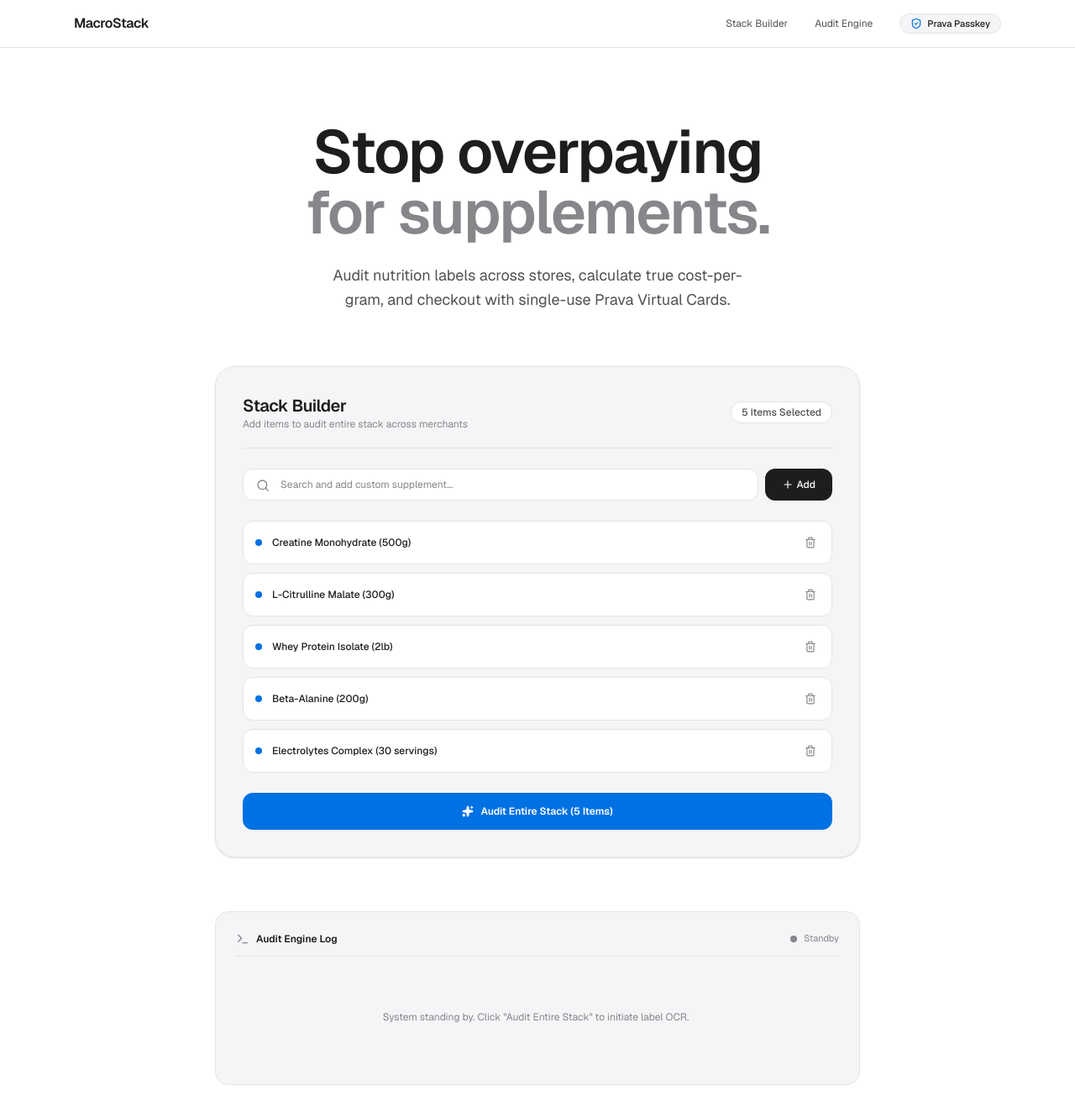
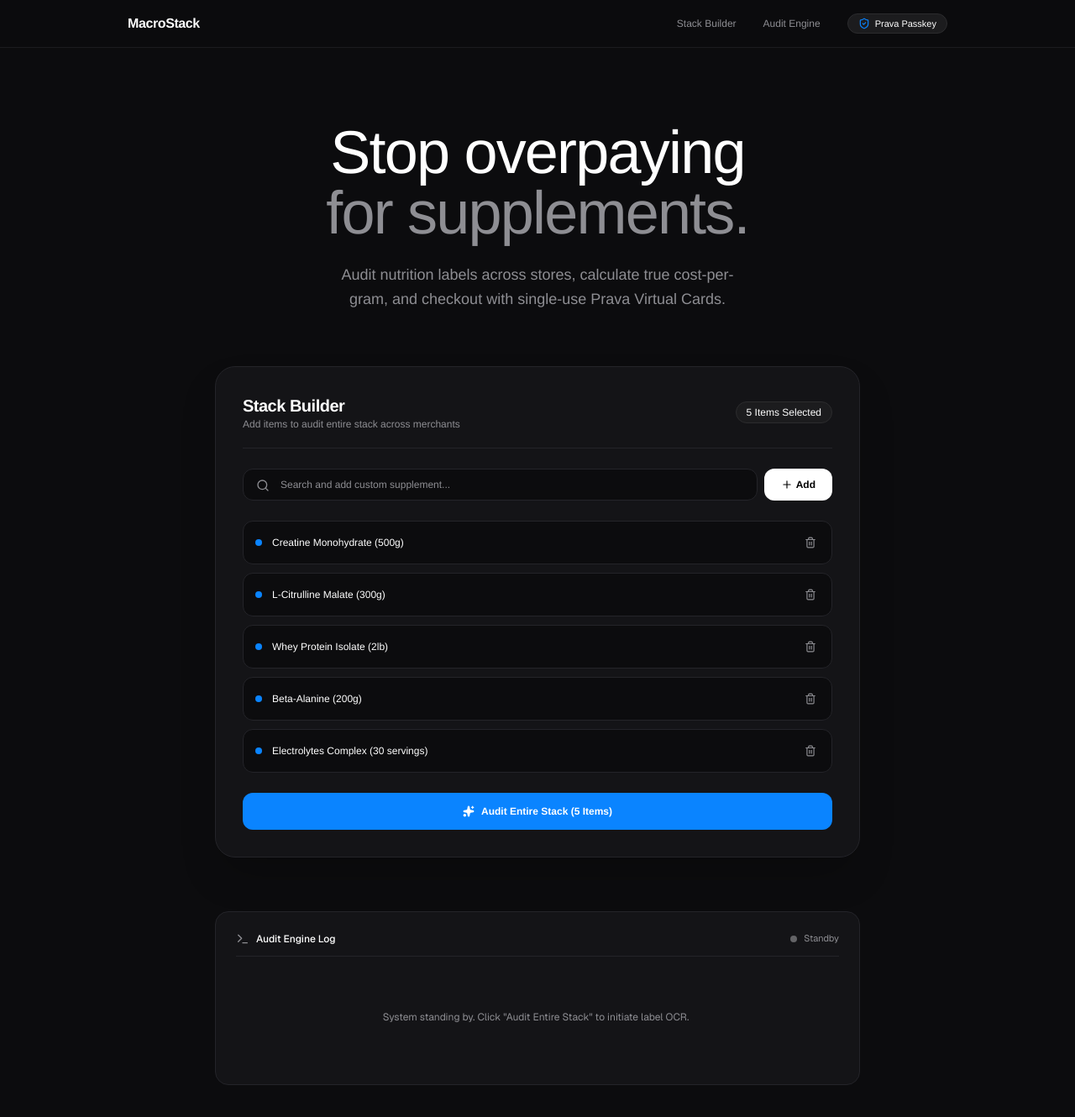
Before and after one commit to ParFaNox/macro-stack, a Next.js app: page / in a window 1280 px wide. Shown: the top 1330 px of the page at 84% size. Built offline with nearby package versions, Linux system fonts and the light colour scheme.

Commit message:
style: Helvetica Neue Apple dark mode luxury UI overhaul

```diff
--- a/src/app/page.tsx
+++ b/src/app/page.tsx
@@ -13,8 +13,7 @@ import {
   Search,
   Plus,
   Trash2,
-  ShieldCheck,
-  Check
+  ShieldCheck
 } from "lucide-react";
 
 export default function Dashboard() {
@@ -152,31 +151,31 @@ export default function Dashboard() {
   const netSavings = originalTotal - auditedTotal;
 
   return (
-    <div className="min-h-screen bg-[#ffffff] text-[#1d1d1f] font-sans selection:bg-[#0071e3] selection:text-white antialiased">
+    <div className="min-h-screen bg-[#0c0c0e] text-[#f2f2f7] font-[Helvetica_Neue,Helvetica,Arial,sans-serif] selection:bg-[#0a84ff] selection:text-white antialiased">
       <Navbar />
 
       <main className="max-w-5xl mx-auto px-6 py-16 space-y-16">
-        {/* APPLE-STYLE CHIC HERO */}
+        {/* HELVETICA APPLE DARK HERO */}
         <section className="text-center space-y-4 max-w-3xl mx-auto pt-6">
-          <h1 className="text-4xl sm:text-6xl md:text-7xl font-semibold tracking-tight text-[#1d1d1f] leading-none">
+          <h1 className="text-4xl sm:text-6xl md:text-7xl font-[#700] tracking-tight text-white leading-none">
             Stop overpaying <br />
-            <span className="text-[#86868b]">for supplements.</span>
+            <span className="text-[#8e8e93]">for supplements.</span>
           </h1>
 
-          <p className="text-[#515154] text-base sm:text-lg font-normal max-w-lg mx-auto leading-relaxed pt-2">
+          <p className="text-[#8e8e93] text-base sm:text-lg font-normal max-w-lg mx-auto leading-relaxed pt-2">
             Audit nutrition labels across stores, calculate true cost-per-gram, and checkout with single-use Prava Virtual Cards.
           </p>
         </section>
 
         {/* STACK BUILDER CARD SECTION */}
         <section id="stack-builder" className="max-w-3xl mx-auto space-y-6">
-          <div className="rounded-3xl bg-[#f5f5f7] border border-[#e5e5e7] p-8 space-y-6 shadow-sm">
-            <div className="flex flex-col sm:flex-row sm:items-center justify-between gap-2 pb-5 border-b border-[#e5e5e7]">
+          <div className="rounded-3xl bg-[#141417] border border-[#242429] p-8 space-y-6 shadow-2xl">
+            <div className="flex flex-col sm:flex-row sm:items-center justify-between gap-2 pb-5 border-b border-[#242429]">
               <div>
-                <h2 className="text-xl font-semibold text-[#1d1d1f] tracking-tight">Stack Builder</h2>
-                <p className="text-xs text-[#86868b]">Add items to audit entire stack across merchants</p>
+                <h2 className="text-xl font-bold text-white tracking-tight">Stack Builder</h2>
+                <p className="text-xs text-[#8e8e93]">Add items to audit entire stack across merchants</p>
               </div>
-              <span className="text-xs text-[#515154] bg-white px-3 py-1 rounded-full border border-[#e5e5e7] self-start sm:self-auto font-medium">
+              <span className="text-xs text-white bg-[#1c1c1e] px-3 py-1 rounded-full border border-[#2c2c2e] self-start sm:self-auto font-medium">
                 {stackCart.length} Items Selected
               </span>
             </div>
@@ -190,18 +189,18 @@ export default function Dashboard() {
               className="flex gap-2"
             >
               <div className="relative flex-1">
-                <Search className="absolute left-4 top-3 w-4 h-4 text-[#86868b]" />
+                <Search className="absolute left-4 top-3 w-4 h-4 text-[#8e8e93]" />
                 <input
                   type="text"
                   placeholder="Search and add custom supplement..."
                   value={searchInput}
                   onChange={(e) => setSearchInput(e.target.value)}
-                  className="w-full pl-11 pr-4 py-2.5 rounded-xl bg-white border border-[#e5e5e7] text-[#1d1d1f] placeholder-[#86868b] text-xs focus:outline-none focus:border-[#0071e3] transition-colors font-normal"
+                  className="w-full pl-11 pr-4 py-2.5 rounded-xl bg-[#0c0c0e] border border-[#242429] text-white placeholder-[#8e8e93] text-xs focus:outline-none focus:border-[#0a84ff] transition-colors font-normal"
                 />
               </div>
               <button
                 type="submit"
-                className="px-5 py-2.5 rounded-xl bg-[#1d1d1f] hover:bg-[#333336] text-white font-medium text-xs transition-all cursor-pointer flex items-center gap-1"
+                className="px-5 py-2.5 rounded-xl bg-white hover:bg-[#e5e5ea] text-black font-semibold text-xs transition-all cursor-pointer flex items-center gap-1"
               >
                 <Plus className="w-3.5 h-3.5" /> Add
               </button>
@@ -212,15 +211,15 @@ export default function Dashboard() {
               {stackCart.map((item, idx) => (
                 <div
                   key={idx}
-                  className="flex items-center justify-between p-3.5 rounded-xl bg-white border border-[#e5e5e7] hover:border-[#d2d2d7] transition-colors"
+                  className="flex items-center justify-between p-3.5 rounded-xl bg-[#0c0c0e] border border-[#242429] hover:border-[#3a3a3c] transition-colors"
                 >
                   <div className="flex items-center gap-3">
-                    <span className="h-2 w-2 rounded-full bg-[#0071e3]"></span>
-                    <span className="text-xs font-medium text-[#1d1d1f]">{item}</span>
+                    <span className="h-2 w-2 rounded-full bg-[#0a84ff]"></span>
+                    <span className="text-xs font-medium text-white">{item}</span>
                   </div>
                   <button
                     onClick={() => removeItemFromCart(idx)}
-                    className="text-[#86868b] hover:text-[#1d1d1f] p-1 transition-colors cursor-pointer"
+                    className="text-[#8e8e93] hover:text-white p-1 transition-colors cursor-pointer"
                     title="Remove item"
                   >
                     <Trash2 className="w-3.5 h-3.5" />
@@ -233,7 +232,7 @@ export default function Dashboard() {
             <button
               onClick={handleAuditEntireStack}
               disabled={isAuditing || stackCart.length === 0}
-              className="w-full py-3.5 rounded-xl bg-[#0071e3] hover:bg-[#0077ed] text-white font-semibold text-xs transition-all disabled:opacity-50 cursor-pointer flex items-center justify-center gap-2"
+              className="w-full py-3.5 rounded-xl bg-[#0a84ff] hover:bg-[#0071e3] text-white font-semibold text-xs transition-all disabled:opacity-50 cursor-pointer flex items-center justify-center gap-2"
             >
               {isAuditing ? (
                 <>
@@ -256,26 +255,26 @@ export default function Dashboard() {
         {/* RESULTS & PRAVA CHECKOUT */}
         {auditedProducts.length > 0 && (
           <section className="max-w-3xl mx-auto space-y-6 pt-4">
-            <div className="rounded-3xl bg-[#f5f5f7] border border-[#e5e5e7] p-8 space-y-6 shadow-sm">
-              <div className="flex justify-between items-end border-b border-[#e5e5e7] pb-5">
+            <div className="rounded-3xl bg-[#141417] border border-[#242429] p-8 space-y-6 shadow-2xl">
+              <div className="flex justify-between items-end border-b border-[#242429] pb-5">
                 <div>
-                  <span className="text-xs uppercase tracking-wider text-[#86868b] font-medium">Audit Result</span>
-                  <h3 className="text-2xl font-semibold text-[#1d1d1f] mt-1">Cheapest Store Matches</h3>
+                  <span className="text-xs uppercase tracking-wider text-[#8e8e93] font-medium">Audit Result</span>
+                  <h3 className="text-2xl font-bold text-white mt-1">Cheapest Store Matches</h3>
                 </div>
                 <div className="text-right">
-                  <span className="text-xs text-[#86868b] block">Total Stack Price</span>
-                  <span className="text-2xl font-mono font-bold text-[#0071e3]">${auditedTotal.toFixed(2)}</span>
+                  <span className="text-xs text-[#8e8e93] block">Total Stack Price</span>
+                  <span className="text-2xl font-mono font-bold text-[#0a84ff]">${auditedTotal.toFixed(2)}</span>
                 </div>
               </div>
 
               <div className="grid grid-cols-1 sm:grid-cols-2 gap-3">
                 {auditedProducts.map((prod) => (
-                  <div key={prod.id} className="p-4 rounded-xl bg-white border border-[#e5e5e7] space-y-1.5">
-                    <span className="text-[10px] uppercase font-semibold text-[#86868b] px-2 py-0.5 rounded bg-[#f5f5f7]">
+                  <div key={prod.id} className="p-4 rounded-xl bg-[#0c0c0e] border border-[#242429] space-y-1.5">
+                    <span className="text-[10px] uppercase font-semibold text-[#8e8e93] px-2 py-0.5 rounded bg-[#1c1c1e]">
                       {prod.vendorName}
                     </span>
-                    <h4 className="text-xs font-medium text-[#1d1d1f]">{prod.productName}</h4>
-                    <div className="flex justify-between text-xs font-mono pt-1 text-[#0071e3]">
+                    <h4 className="text-xs font-medium text-white">{prod.productName}</h4>
+                    <div className="flex justify-between text-xs font-mono pt-1 text-[#0a84ff]">
                       <span>Subscribe & Save Deals</span>
                       <span>${prod.discountedPriceUSD.toFixed(2)}</span>
                     </div>
@@ -284,23 +283,23 @@ export default function Dashboard() {
               </div>
 
               {/* PRAVA ACTION BAR */}
-              <div className="pt-4 flex flex-col sm:flex-row sm:items-center justify-between gap-4 border-t border-[#e5e5e7]">
+              <div className="pt-4 flex flex-col sm:flex-row sm:items-center justify-between gap-4 border-t border-[#242429]">
                 <div className="flex items-center gap-3">
-                  <ShieldCheck className="w-5 h-5 text-[#0071e3]" />
+                  <ShieldCheck className="w-5 h-5 text-[#0a84ff]" />
                   <div className="text-xs">
-                    <span className="font-semibold text-[#1d1d1f] block">One-Click Prava Virtual Card</span>
-                    <span className="text-[#86868b]">Card hard-capped to ${auditedTotal.toFixed(2)} & auto-expires post-checkout</span>
+                    <span className="font-semibold text-white block">One-Click Prava Virtual Card</span>
+                    <span className="text-[#8e8e93]">Card hard-capped to ${auditedTotal.toFixed(2)} & auto-expires post-checkout</span>
                   </div>
                 </div>
 
                 {checkoutComplete ? (
-                  <span className="text-xs font-medium text-[#0071e3] bg-white px-4 py-2 rounded-xl border border-[#e5e5e7] flex items-center gap-1.5">
+                  <span className="text-xs font-medium text-[#0a84ff] bg-[#1c1c1e] px-4 py-2 rounded-xl border border-[#2c2c2e] flex items-center gap-1.5">
                     <CheckCircle2 className="w-4 h-4" /> All Checkouts Placed & Card Expired
                   </span>
                 ) : (
                   <button
                     onClick={() => setIsPasskeyModalOpen(true)}
-                    className="py-2.5 px-5 rounded-xl bg-[#1d1d1f] hover:bg-[#333336] text-white font-semibold text-xs transition-colors cursor-pointer flex items-center gap-1.5"
+                    className="py-2.5 px-5 rounded-xl bg-white hover:bg-[#e5e5ea] text-black font-semibold text-xs transition-colors cursor-pointer flex items-center gap-1.5"
                   >
                     Authorize Passkey & Checkout <ArrowRight className="w-3.5 h-3.5" />
                   </button>
--- a/src/components/agent-reasoning-feed.tsx
+++ b/src/components/agent-reasoning-feed.tsx
@@ -10,15 +10,15 @@ interface Props {
 
 export function AgentReasoningFeed({ logs, isSearching }: Props) {
   return (
-    <div className="rounded-2xl bg-[#f5f5f7] border border-[#e5e5e7] p-6 space-y-4 font-sans text-xs">
-      <div className="flex items-center justify-between pb-3 border-b border-[#e5e5e7]">
-        <div className="flex items-center gap-2 text-[#1d1d1f] font-semibold">
-          <Terminal className="w-4 h-4 text-[#86868b]" />
+    <div className="rounded-2xl bg-[#141417] border border-[#242429] p-6 space-y-4 font-sans text-xs">
+      <div className="flex items-center justify-between pb-3 border-b border-[#242429]">
+        <div className="flex items-center gap-2 text-white font-medium">
+          <Terminal className="w-4 h-4 text-[#8e8e93]" />
           <span>Audit Engine Log</span>
         </div>
         <div className="flex items-center gap-2">
-          <span className={`h-2 w-2 rounded-full ${isSearching ? "bg-[#0071e3] animate-pulse" : "bg-[#86868b]"}`}></span>
-          <span className="text-[11px] text-[#86868b]">
+          <span className={`h-2 w-2 rounded-full ${isSearching ? "bg-[#0a84ff] animate-pulse" : "bg-[#636366]"}`}></span>
+          <span className="text-[11px] text-[#8e8e93]">
             {isSearching ? "Processing..." : "Standby"}
           </span>
         </div>
@@ -26,22 +26,22 @@ export function AgentReasoningFeed({ logs, isSearching }: Props) {
 
       <div className="space-y-3 max-h-72 overflow-y-auto pr-1">
         {logs.length === 0 ? (
-          <div className="text-[#86868b] py-12 text-center text-xs font-normal">
+          <div className="text-[#8e8e93] py-12 text-center text-xs font-normal">
             System standing by. Click "Audit Entire Stack" to initiate label OCR.
           </div>
         ) : (
           logs.map((log) => (
             <div
               key={log.id}
-              className="p-3.5 rounded-xl bg-white border border-[#e5e5e7] space-y-1"
+              className="p-3.5 rounded-xl bg-[#0c0c0e] border border-[#242429] space-y-1"
             >
-              <div className="flex items-center justify-between text-[11px] text-[#86868b]">
-                <span className="font-semibold text-[#1d1d1f] uppercase tracking-wider">{log.step}</span>
+              <div className="flex items-center justify-between text-[11px] text-[#8e8e93]">
+                <span className="font-semibold text-white uppercase tracking-wider">{log.step}</span>
                 <span className="font-mono">{new Date(log.timestamp).toLocaleTimeString()}</span>
               </div>
-              <p className="text-[#1d1d1f] leading-relaxed text-xs font-normal">{log.message}</p>
+              <p className="text-[#f2f2f7] leading-relaxed text-xs font-normal">{log.message}</p>
               {log.metadata && (
-                <pre className="mt-2 p-2.5 rounded-lg bg-[#f5f5f7] text-[#0071e3] font-mono text-[10px] overflow-x-auto border border-[#e5e5e7]">
+                <pre className="mt-2 p-2.5 rounded-lg bg-[#1c1c1e] text-[#0a84ff] font-mono text-[10px] overflow-x-auto border border-[#2c2c2e]">
                   {JSON.stringify(log.metadata, null, 2)}
                 </pre>
               )}
--- a/src/components/navbar.tsx
+++ b/src/components/navbar.tsx
@@ -5,17 +5,17 @@ import { ShieldCheck } from "lucide-react";
 
 export function Navbar() {
   return (
-    <header className="sticky top-0 z-50 bg-[#ffffff]/80 backdrop-blur-md border-b border-[#e5e5e7]">
-      <div className="max-w-6xl mx-auto px-6 h-14 flex items-center justify-between">
-        <Link href="/" className="font-semibold text-base tracking-tight text-[#1d1d1f] hover:opacity-70 transition-opacity">
+    <header className="sticky top-0 z-50 bg-[#0c0c0e]/80 backdrop-blur-md border-b border-[#1c1c1f]">
+      <div className="max-w-5xl mx-auto px-6 h-14 flex items-center justify-between">
+        <Link href="/" className="font-semibold text-base tracking-tight text-white hover:opacity-80 transition-opacity">
           MacroStack
         </Link>
 
-        <nav className="flex items-center gap-8 text-xs font-normal text-[#515154]">
-          <a href="#stack-builder" className="hover:text-[#1d1d1f] transition-colors">Stack Builder</a>
-          <a href="#audit-log" className="hover:text-[#1d1d1f] transition-colors">Audit Engine</a>
-          <div className="flex items-center gap-1.5 text-[#1d1d1f] bg-[#f5f5f7] px-3 py-1 rounded-full text-[11px] font-medium border border-[#e5e5e7]">
-            <ShieldCheck className="w-3.5 h-3.5 text-[#0071e3]" />
+        <nav className="flex items-center gap-8 text-xs font-normal text-[#8e8e93]">
+          <a href="#stack-builder" className="hover:text-white transition-colors">Stack Builder</a>
+          <a href="#audit-log" className="hover:text-white transition-colors">Audit Engine</a>
+          <div className="flex items-center gap-1.5 text-white bg-[#1c1c1e] px-3 py-1 rounded-full text-[11px] font-medium border border-[#2c2c2e]">
+            <ShieldCheck className="w-3.5 h-3.5 text-[#0a84ff]" />
             <span>Prava Passkey</span>
           </div>
         </nav>
```
